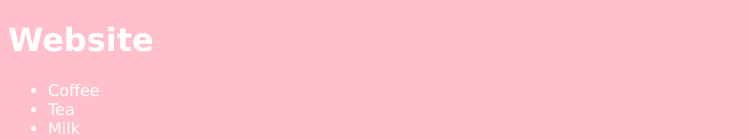
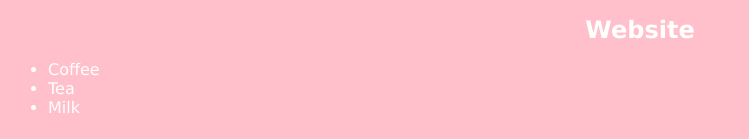
Before and after one commit to 40178755/web-project, a plain HTML site: page index.html in a window 1280 px wide. Shown: the top 139 px of the page, without its empty margins (0-749 px from the left). Drawn offline with Linux system fonts and the light colour scheme.

Commit message:
branch 03 commit

```diff
--- a/style.css
+++ b/style.css
@@ -3,3 +3,8 @@ body {
 	color:#FFFFFF;
 	font-family:verdana;
 	}
+
+h1 {
+	font-size:150%;
+	text-align:center;
+	}
```
Also changed, not shown: index.html (+22 -0 lines).
